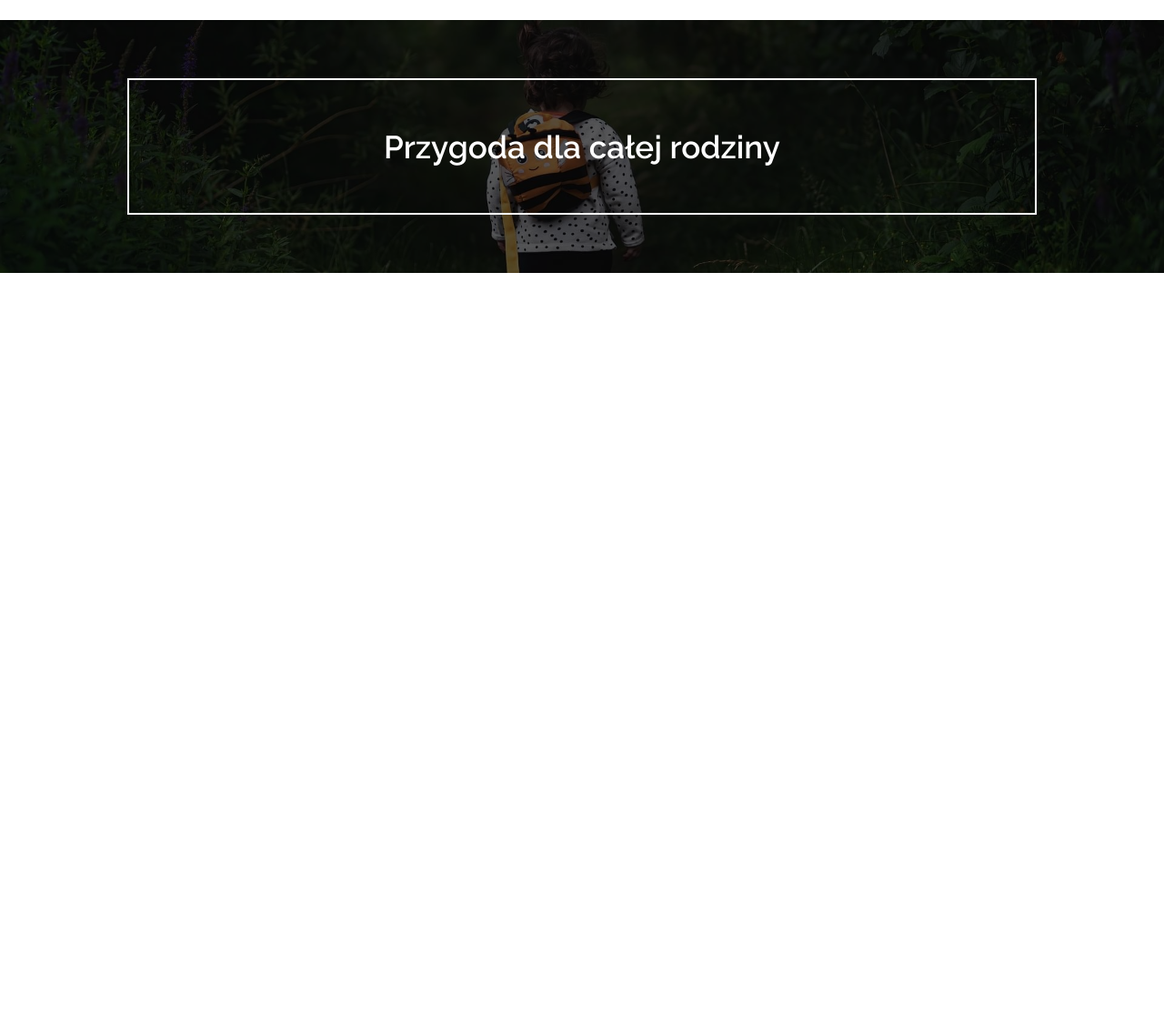
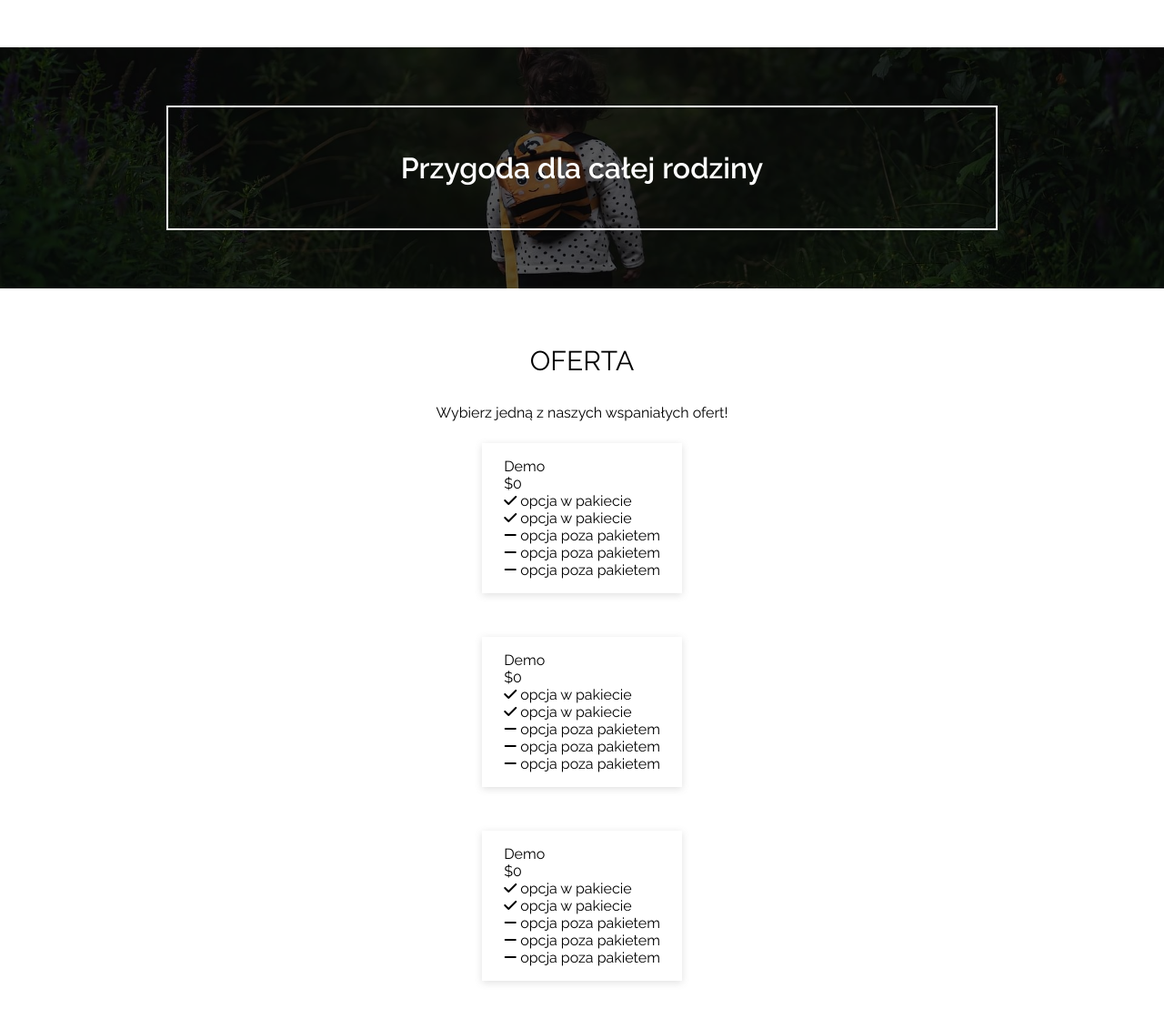
Before and after one commit to Kuba1507/Forest, a website: page index.html in a window 1280 px wide. Shown: the part 994-2114 px from the top of the page at 91% size. Before the commit the page ends 1294 px from the top, so only its background shows below. Drawn offline with Linux system fonts and the light colour scheme.

Commit message:
created offers section in html and basic css

```diff
--- a/index.html
+++ b/index.html
@@ -44,7 +44,7 @@
         <div class="header__shadow"></div>
     </header>
     <main>
-        <section class="section aboutus">
+        <section class="section aboutus" id="aboutus">
             <div class="wrapper">
                 <h2 class="section-title">o nas</h2>
                 <div class="aboutus__content">
@@ -72,6 +72,39 @@
             </div>
             <div class="adventure__shadow"></div>
         </section>
+        <section class="section offers" id="offers">
+            <h2 class="section-title">oferta</h2>
+            <p class="offers__heading">Wybierz jedną z naszych wspaniałych ofert!</p>
+            <div class="offers__cards">
+                <div class="offers__cards-card">
+                    <p class="offers__cards-card-type">Demo</p>
+                    <p class="offers__cards-card-price">$0</p>
+                    <p class="offers__cards-card-price"><i class="fa-solid fa-check"></i> opcja w pakiecie</p>
+                    <p class="offers__cards-card-price"><i class="fa-solid fa-check"></i> opcja w pakiecie</p>
+                    <p class="offers__cards-card-price"><i class="fa-solid fa-minus"></i> opcja poza pakietem</p>
+                    <p class="offers__cards-card-price"><i class="fa-solid fa-minus"></i> opcja poza pakietem</p>
+                    <p class="offers__cards-card-price"><i class="fa-solid fa-minus"></i> opcja poza pakietem</p>
+                </div>
+                <div class="offers__cards-card">
+                    <p class="offers__cards-card-type">Demo</p>
+                    <p class="offers__cards-card-price">$0</p>
+                    <p class="offers__cards-card-price"><i class="fa-solid fa-check"></i> opcja w pakiecie</p>
+                    <p class="offers__cards-card-price"><i class="fa-solid fa-check"></i> opcja w pakiecie</p>
+                    <p class="offers__cards-card-price"><i class="fa-solid fa-minus"></i> opcja poza pakietem</p>
+                    <p class="offers__cards-card-price"><i class="fa-solid fa-minus"></i> opcja poza pakietem</p>
+                    <p class="offers__cards-card-price"><i class="fa-solid fa-minus"></i> opcja poza pakietem</p>
+                </div>
+                <div class="offers__cards-card">
+                    <p class="offers__cards-card-type">Demo</p>
+                    <p class="offers__cards-card-price">$0</p>
+                    <p class="offers__cards-card-price"><i class="fa-solid fa-check"></i> opcja w pakiecie</p>
+                    <p class="offers__cards-card-price"><i class="fa-solid fa-check"></i> opcja w pakiecie</p>
+                    <p class="offers__cards-card-price"><i class="fa-solid fa-minus"></i> opcja poza pakietem</p>
+                    <p class="offers__cards-card-price"><i class="fa-solid fa-minus"></i> opcja poza pakietem</p>
+                    <p class="offers__cards-card-price"><i class="fa-solid fa-minus"></i> opcja poza pakietem</p>
+                </div>
+            </div>
+        </section>
     </main>
 
     <main>
--- a/src/sass/_components.scss
+++ b/src/sass/_components.scss
@@ -146,7 +146,7 @@ main {
 	}
 
 	.section-title {
-		margin: 1em 0;
+		margin: 1em 0 2em 0;
 		font-size: 3rem;
 		font-weight: 400;
 		text-align: center;
@@ -225,4 +225,26 @@ main {
 			}
 		}
 	}
+
+	.offers {
+		.section-title {
+			margin: 1em 0;
+		}
+
+		&__heading {
+			text-align: center;
+		}
+
+		&__cards {
+			display: flex;
+			flex-direction: column;
+			align-items: center;
+
+			&-card {
+				margin: 1.5em 0;
+				padding: 1em 1.5em;
+				box-shadow: rgba(99, 99, 99, 0.2) 0px 2px 8px 0px;
+			}
+		}
+	}
 }
--- a/src/sass/_media.scss
+++ b/src/sass/_media.scss
@@ -150,7 +150,6 @@
 		}
 
 		.adventure {
-			padding: 4em 1.5em;
 			background-image: url("../img/section-bg-large.jpg");
 
 			&__shadow {
@@ -162,7 +161,7 @@
 
 				&-text {
 					padding: 1.5em 8em;
-					font-size: 3.5rem;
+					font-size: 3.2rem;
 				}
 			}
 		}
```
Also changed, not shown: dist/css/style.min.css, dist/img/about-img-large.jpg (deleted), src/img/about-img-large.jpg (deleted).
